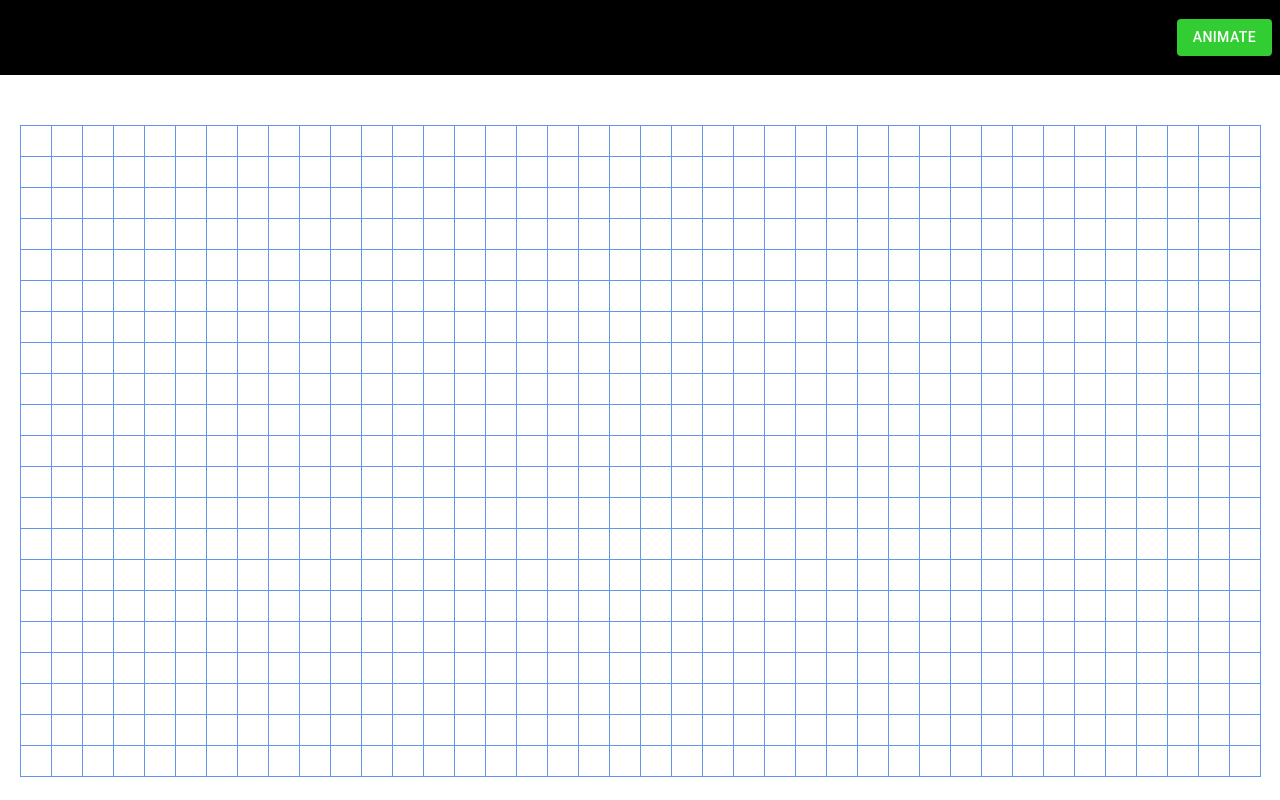
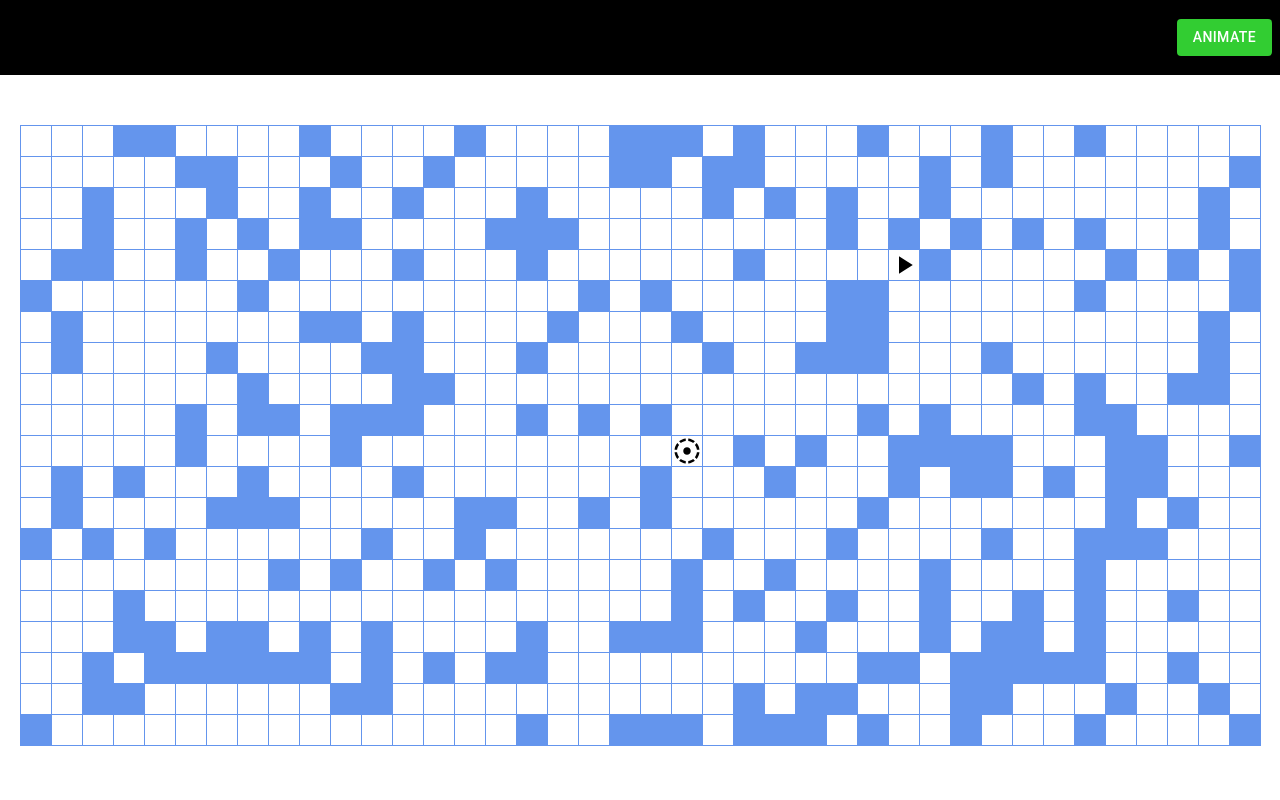
Before and after one commit to TerryHintz/path_finding_visualizer, a React (Create React App) app: page / in a window 1280 px wide. Built offline with nearby package versions, Linux system fonts and the light colour scheme.

Commit message:
generate random walls, start and end

```diff
--- a/package.json
+++ b/package.json
@@ -4,6 +4,7 @@
   "private": true,
   "dependencies": {
     "@material-ui/core": "^4.10.0",
+    "@material-ui/icons": "^4.9.1",
     "@testing-library/jest-dom": "^4.2.4",
     "@testing-library/react": "^9.5.0",
     "@testing-library/user-event": "^7.2.1",
--- /dev/null
+++ b/src/Algorithms.js
@@ -0,0 +1,3 @@
+export function dfs(grid, start, end) {
+
+}
--- a/src/Path.css
+++ b/src/Path.css
@@ -20,6 +20,11 @@
 
 .path-row {
     display: flex;
+}
+
+.path-icon {
+    width: 30px !important;
+    height: 30px !important;
 }
 
 .header {
--- a/src/Path.js
+++ b/src/Path.js
@@ -2,8 +2,10 @@ import React, {Component} from 'react';
 import './Path.css'
 import Header from './header'
 
-// const HEIGHT = 9;
-// const WIDTH = 16;
+import StartIcon from '@material-ui/icons/PlayArrow';
+import TargetIcon from '@material-ui/icons/FilterTiltShift';
+
+import {dfs} from './Algorithms'
 
 class Path extends Component {
     state = {
@@ -24,8 +26,8 @@ class Path extends Component {
     }
 
     createGrid = () => {
-        const width = window.innerWidth / 32;
-        let height = window.innerHeight / 39;
+        const width = Math.floor(window.innerWidth / 32);
+        let height = Math.floor(window.innerHeight / 39);
         if(height < 20){
             height = 20;
         }
@@ -33,10 +35,21 @@ class Path extends Component {
         for(let i=0; i<height; i++){
             let row = [];
             for(let j=0; j<width; j++){
-                row.push(null);
+                const random = Math.floor(Math.random() * 4);
+                row.push(random === 0 ? 1 : 0);
             }
             grid.push(row);
         }
+        const startX = Math.floor(Math.random() * width);
+        let startY = Math.floor(Math.random() * height);
+        const endX = Math.floor(Math.random() * width);
+        let endY = Math.floor(Math.random() * height);
+        while(startY === endY){
+            startY = Math.floor(Math.random() * height);
+            endY = Math.floor(Math.random() * height);
+        }
+        grid[startY][startX] = 's';
+        grid[endY][endX] = 'e';
         this.setState({grid});
     }
 
@@ -52,7 +65,13 @@ class Path extends Component {
                             <div key={index} className='path-row'>
                                 {row.map((square, index) => {
                                     return (
-                                        <div key={index} className='path-square'></div>
+                                        <div
+                                            key={index}
+                                            className='path-square'
+                                            style={{backgroundColor: square === 0 ? 'white' : square === 1 ? 'cornflowerblue' : 'white'}}
+                                        >
+                                            {square === 0 ? '' : square === 1 ? '' : square === 's' ? <StartIcon className='path-icon'/> : <TargetIcon className='path-icon'/>}
+                                        </div>
                                     )
                                 })}
                             </div>
```
Also changed, not shown: 1 other file (tests, documents, lock files or other folders).
